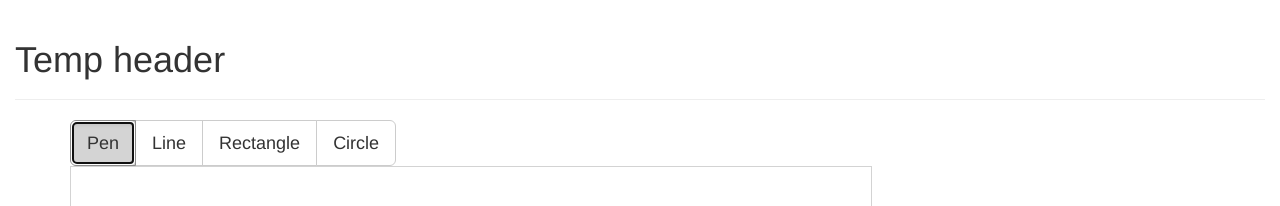
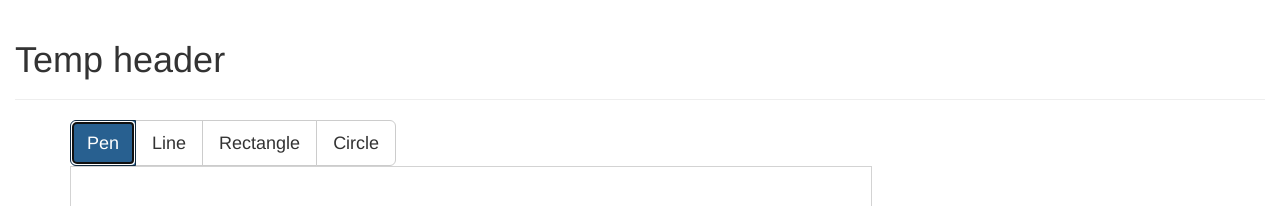
Before and after one commit to oliolafs94/VefforritunPaint, a plain HTML site: page client/index.html in a window 1280 px wide. Both pictures are taken after a click on the button "Pen". Shown: the top 206 px of the page. Drawn offline with nearby package versions, Linux system fonts and the light colour scheme.

Commit message:
shape buttons refactored

```diff
--- a/client/index.html
+++ b/client/index.html
@@ -18,7 +18,7 @@
 
     <div class="container">
       <div class="btn-group btn-group-lg shapeButtons" role="group">
-        <button type="button" id="penButton" class="btn btn-default" name="pen">Pen</button>
+        <button type="button" id="penButton" class="btn btn-primary" name="pen">Pen</button>
         <button type="button" id="lineButton" class="btn btn-default" name="line">Line</button>
         <button type="button" id="rectButton" class="btn btn-default" name="rect">Rectangle</button>
         <button type="button" id="circleButton" class="btn btn-default" name="circle">Circle</button>
--- a/client/src/canvas.js
+++ b/client/src/canvas.js
@@ -71,10 +71,13 @@ $(document).ready(function () {
       }
   });
 
-  $('.shapeButtons > .btn').click(function(e) {
+  //Sets which shape will be drawn next.
+  $(".shapeButtons > .btn").click(function(e) {
 
       var idClicked = e.target.id;
-      $(this).addClass("active").siblings().removeClass("active");
+      $(this).addClass("btn-primary").siblings().removeClass("btn-primary");
+      $("#penButton").addClass("btn-default");
+
 
       switch(idClicked) {
 
```
